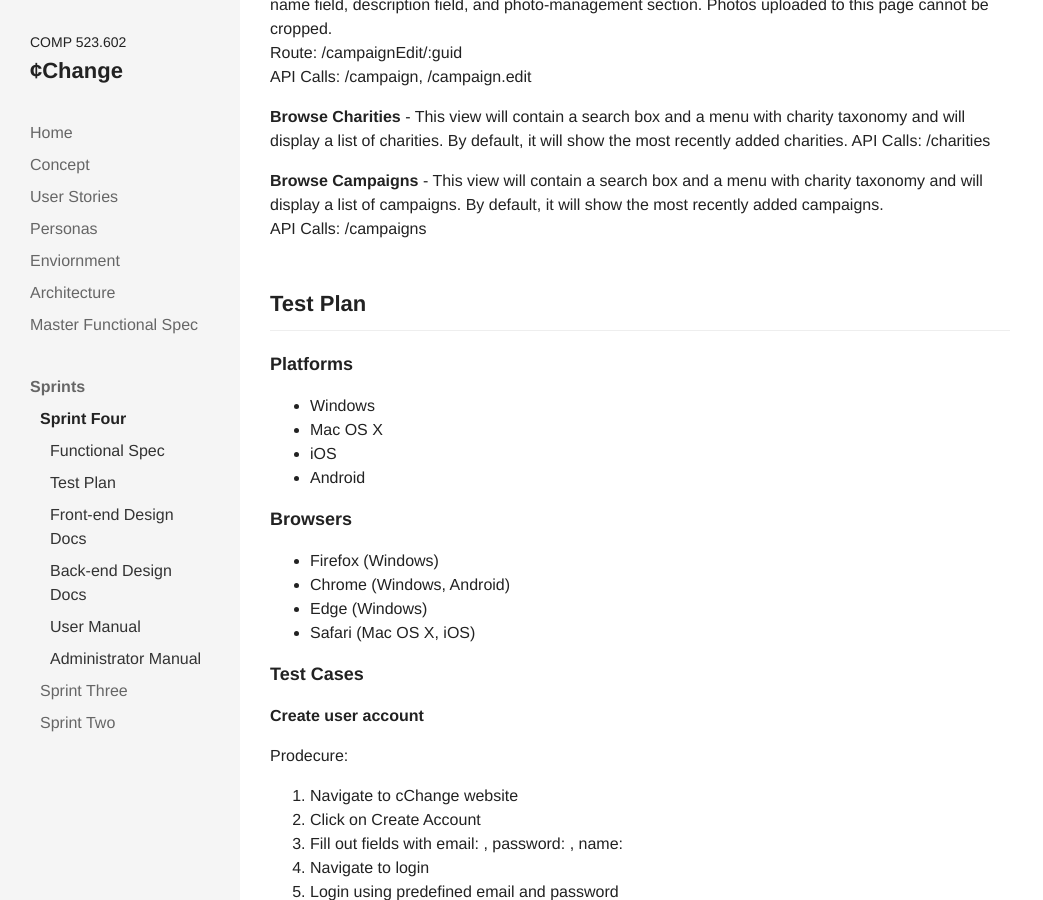
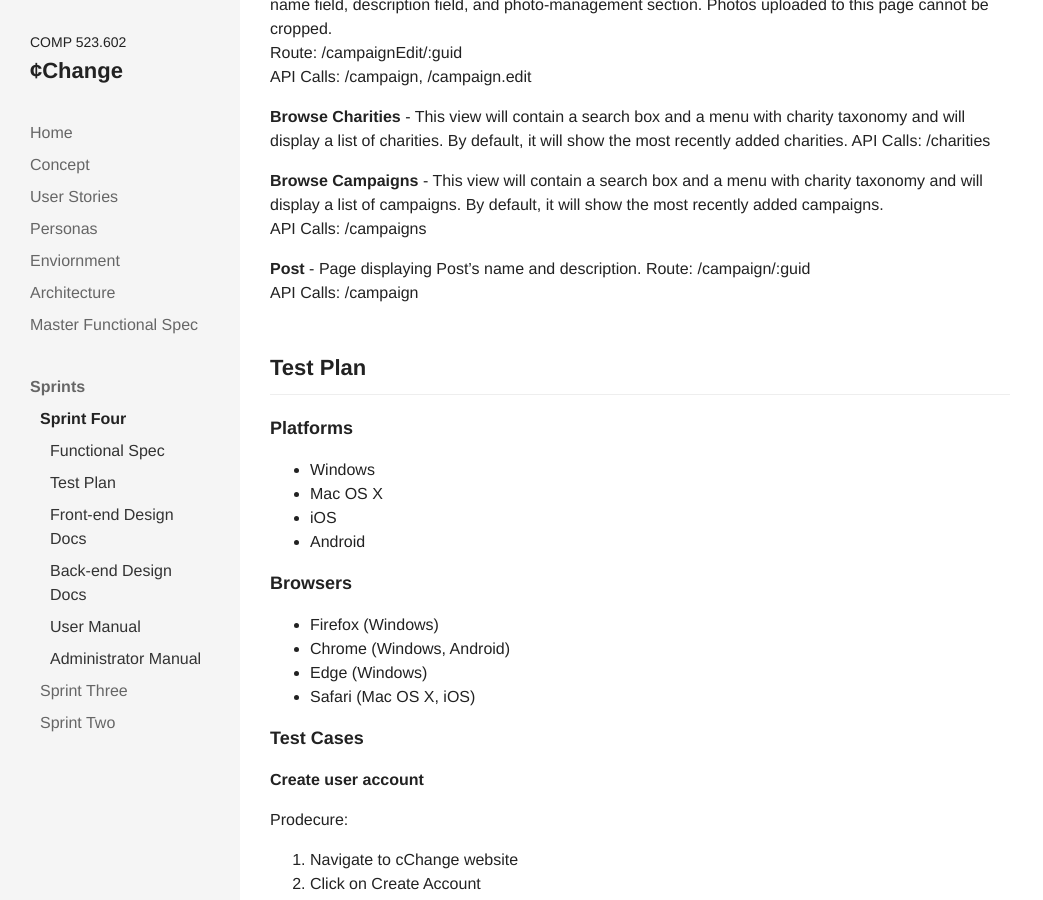
Before and after one commit to comp523-602/cchange-project, a Jekyll site: the page built from _sprints/sprint-four.markdown, in a window 1280 px wide and 900 px high, scrolled down 1474 px. Shown: the whole window, without its empty margins (0-1043 px from the left). Built offline with Jekyll 4.4.1, drawn with Linux system fonts in a browser that asks for light colours; nearby versions of some CDN libraries.

Commit message:
Updated Sprint Four

```diff
--- a/_sprints/sprint-four.markdown
+++ b/_sprints/sprint-four.markdown
@@ -64,6 +64,11 @@ API Calls: /charities
 
 **Browse Campaigns** - This view will contain a search box and a menu with charity taxonomy and will display a list of campaigns. By default, it will show the most recently added campaigns.\
 API Calls: /campaigns
+
+**Post** - Page displaying Post's name and description.
+Route: /campaign/:guid\
+API Calls: /campaign
+
 
 ## Test Plan
 
```
